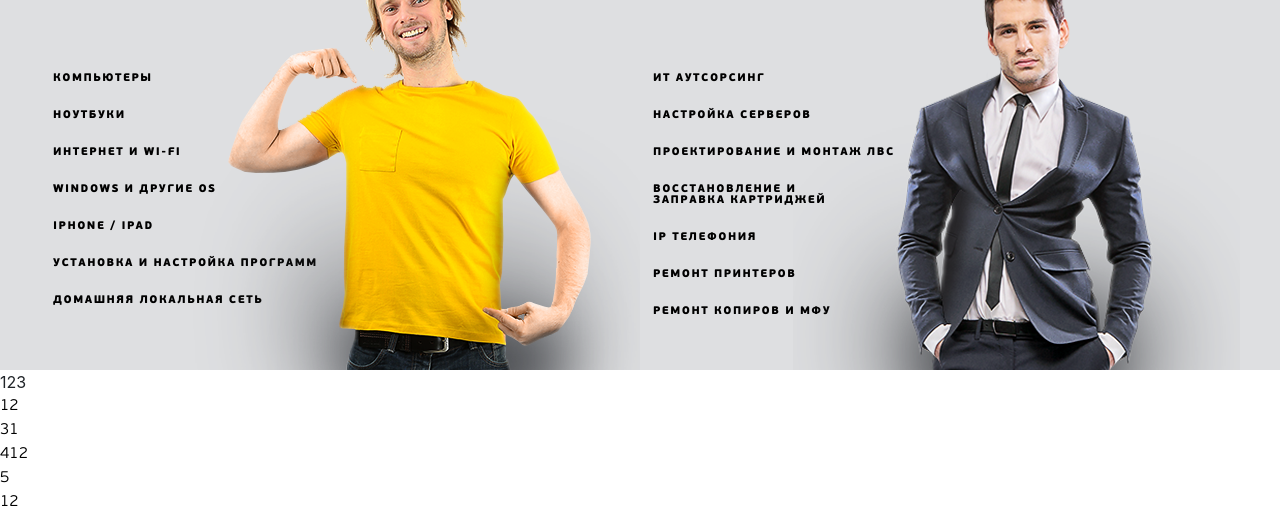
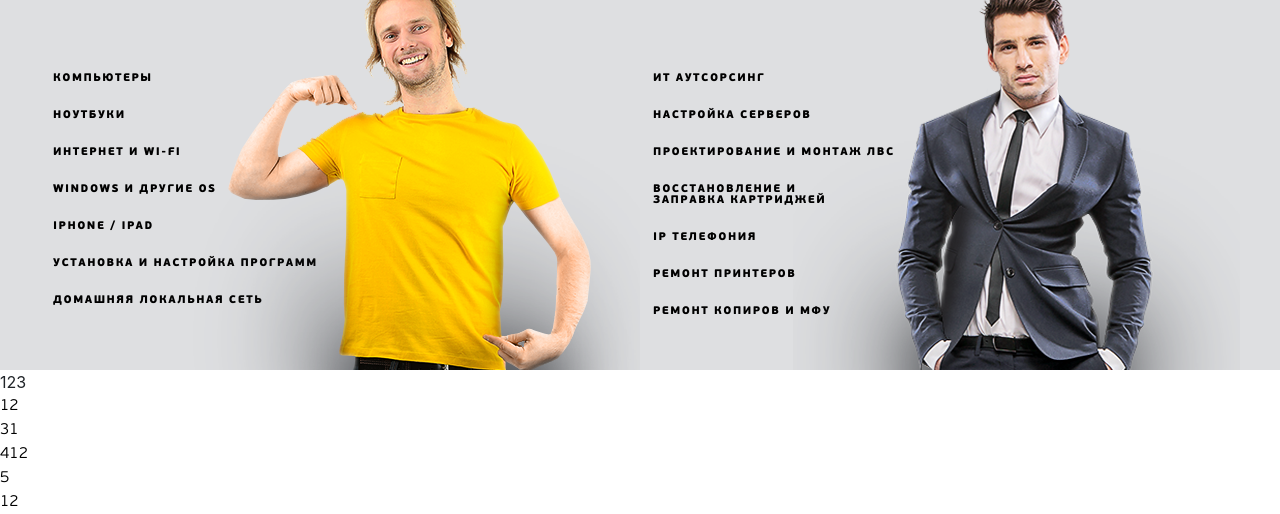
Before and after one commit to rwcalinin/it-tech-company, a website built with webpack: page src/index.html in a window 1280 px wide. Shown: the part 689-1203 px from the top of the page. Built offline with nearby package versions, Linux system fonts and the light colour scheme; files whose address does not match are found by name.

Commit message:
service yb-man fix

```diff
--- a/src/sass/modules/_service.scss
+++ b/src/sass/modules/_service.scss
@@ -9,6 +9,7 @@
         justify-content: stretch;
     }
     &__block {
+        position: relative;
         width: 50%;
         letter-spacing: 1.5px;
     }
@@ -45,9 +46,6 @@
         }
 
     }
-    &__boxlist {
-        position: relative;
-    }
     &__y-man {
         position: absolute;
         bottom: -51px;
```
Also changed, not shown: dist/css/style.css.
